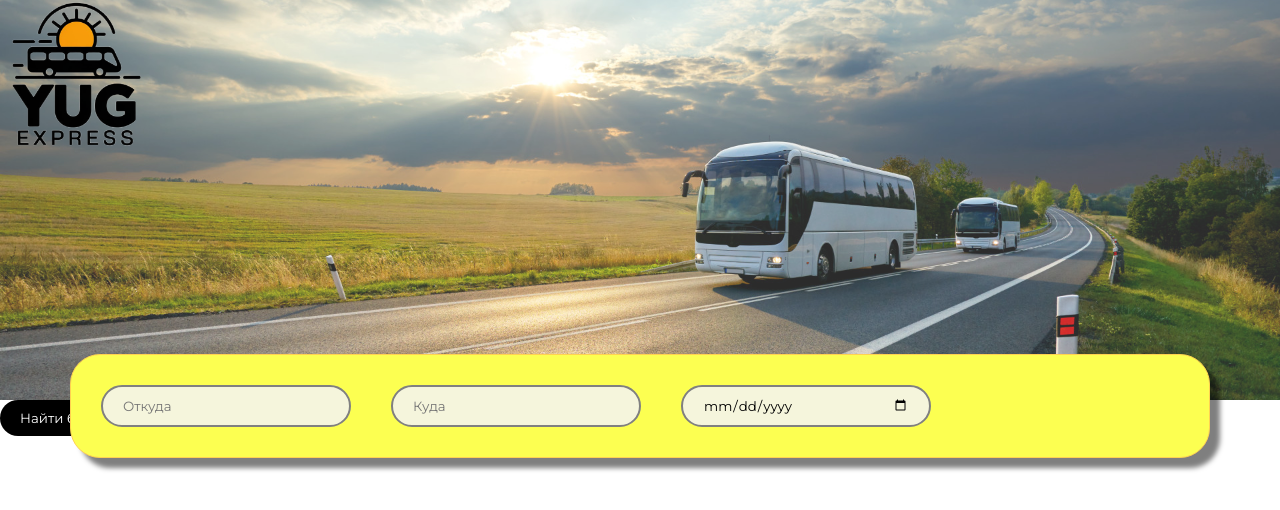
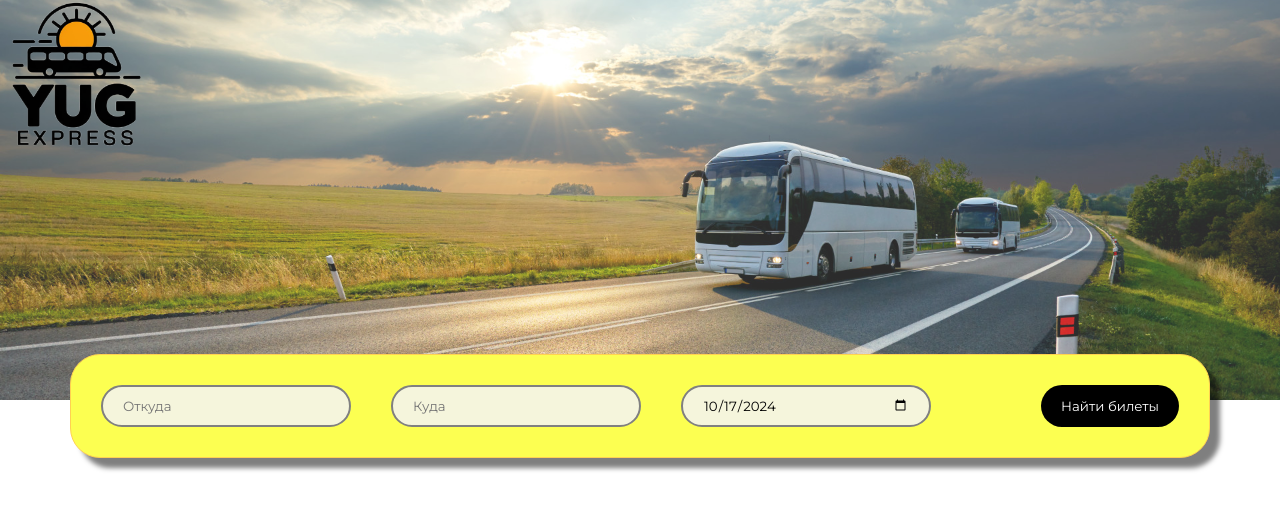
Before and after one commit to Marina3465/bus-station-frontend, a React (Vite) app: page / in a window 1280 px wide. Shown: the top 510 px of the page. Built offline with nearby package versions, Linux system fonts and the light colour scheme.

Commit message:
add input text bus stop

```diff
--- a/package.json
+++ b/package.json
@@ -11,6 +11,7 @@
   },
   "dependencies": {
     "@reduxjs/toolkit": "^2.3.0",
+    "date-fns": "^4.1.0",
     "react": "^18.3.1",
     "react-dom": "^18.3.1",
     "react-redux": "^9.1.2"
--- a/src/components/Button/Button.tsx
+++ b/src/components/Button/Button.tsx
@@ -6,9 +6,9 @@ interface ButtonProps {
     onClick: ()=>void
 }
 
-const Button: FC<ButtonProps> = ({children}, props) => {
+const Button: FC<ButtonProps> = (props) => {
     return (
-        <button className={st['button']} onClick={props.onClick}>{children}</button>
+        <button className={st['button']} onClick={props.onClick}>{props.children}</button>
      );
 }
 
--- a/src/components/Input/Input.tsx
+++ b/src/components/Input/Input.tsx
@@ -3,12 +3,19 @@ import st from './Input.module.css';
 
 interface InputProps {
     placeholder: string,
-    value: string
+    value: string | Date | undefined,
+    type?: string,
+    onChange: (event: React.ChangeEvent<HTMLInputElement>) => void
 }
 
 const Input: FC<InputProps> = (props) => {
+    const formattedValue = props.type === 'date' && props.value instanceof Date
+        ? props.value.toISOString().split('T')[0]
+        : props.value?.toString();
+
     return (
-        <input className={st['input']} type="text" placeholder={props.placeholder} value={props.value} />
+        <input className={st['input']} type={props.type ? props.type : 'text'} placeholder={props.placeholder} value={formattedValue || ''}
+        onChange={props.onChange} />
     );
 }
 
--- a/src/components/InputDate/InputDate.module.css
+++ /dev/null
@@ -1,9 +0,0 @@
-.date-input{
-    width: 250px;
-    padding: 10px 20px;
-    color: black;
-    background-color: beige;
-    border: 2px solid grey;
-    border-radius: 50px;
-    outline: none;
-}
--- a/src/components/InputDate/InputDate.tsx
+++ /dev/null
@@ -1,14 +0,0 @@
-import { FC } from "react";
-import st from './InputDate.module.css';
-
-interface InputDateProps {
-    placeholder: string,
-}
-
-const InputDate: FC<InputDateProps> = (props) => {
-    return (
-        <input className={st['date-input']} type="date" placeholder={props.placeholder}  />
-    );
-}
-
-export default InputDate;
--- a/src/components/Search/Search.tsx
+++ b/src/components/Search/Search.tsx
@@ -1,20 +1,31 @@
-import { FC, ReactNode } from "react";
+import { FC } from "react";
 import st from './Search.module.css';
 import Input from "../Input/Input";
 import Button from "../Button/Button";
-import InputDate from "../InputDate/InputDate";
 
 interface SearchProps {
+    fromCity: string | undefined;
+    setFromCity: (value: string) => void;
+    toCity: string | undefined;
+    setToCity: (value: string) => void;
+    selectedDate: Date;
+    setSelectedDate: (value: Date) => void;
+    onClick: () => void;
 }
 
 const Search: FC<SearchProps> = (props) => {
 
+    const handleGetFrom = (event: React.ChangeEvent<HTMLInputElement>) => {
+        props.setFromCity(event.target.value);
+    }
 
+    const handleGetTo = (event: React.ChangeEvent<HTMLInputElement>) => {
+        props.setToCity(event.target.value);
+    }
 
-    const searchRoutes = () => {
-        // props.trigger({ start_stop_id: 1, end_stop_id: 11, date: '2024-10-17' });
-
-    }
+    const handleDateChange = (event: React.ChangeEvent<HTMLInputElement>) => {
+        props.setSelectedDate(new Date(event.target.value));
+    };
 
     return (
         <div className={st['conteiner']}>
@@ -22,11 +33,11 @@ const Search: FC<SearchProps> = (props) => {
                 <img className={st['logo']} src="/logo.png" alt="Логотип компании" />
                 <div className={st['search-conteiner']}>
                     <div className={st['inputs']}>
-                        <Input placeholder="Откуда" value="" />
-                        <Input placeholder="Куда" value="" />
-                        <InputDate placeholder="Когда" />
+                        <Input placeholder="Откуда" value={props.fromCity} onChange={handleGetFrom} />
+                        <Input placeholder="Куда" value={props.toCity} onChange={handleGetTo} />
+                        <Input placeholder="Когда" value={props.selectedDate} onChange={handleDateChange} type="date" />
                     </div>
-                    {/* <Button onClick={searchRoutes}>Найти билеты</Button> */}
+                    <Button onClick={props.onClick}>Найти билеты</Button>
                 </div>
             </div>
         </div>
--- a/src/pages/Schedule/Schedule.tsx
+++ b/src/pages/Schedule/Schedule.tsx
@@ -1,9 +1,9 @@
-import { FC } from "react";
+import { FC, useState } from "react";
 import Search from "../../components/Search/Search";
+import Cart from "../../components/Cart/Cart";
+import { format } from "date-fns";
 import Loading from "../../components/Loading/Loading";
-import Cart from "../../components/Cart/Cart";
 import { useLazyGetRoutesQuery } from "../../store/api/api";
-import Button from "../../components/Button/Button";
 
 interface ScheduleProps {
 
@@ -21,20 +21,29 @@ export interface IRoutes {
 
 const Schedule: FC<ScheduleProps> = () => {
 
-    const [trigger, { data: routes, error, isLoading }] = useLazyGetRoutesQuery();
+    const [getData, { data: routes, error, isLoading }] = useLazyGetRoutesQuery();
+    // const [getStopName, { data: stopName }] = useLazyGetStopIdQuery();
 
 
+    const [fromCity, setFromCity] = useState<string>();
+    const [toCity, setToCity] = useState<string>();
+    const [selectedDate, setSelectedDate] = useState<Date>(new Date('2024-10-17'));
+
     const searchRoutes = () => {
-        trigger({ start_stop_id: 1, end_stop_id: 11, date: '2024-10-17' });
-
+            getData({ start_stop_name: 'Краснодар', end_stop_name:'Горячий ключ', date: format(selectedDate, 'yyyy-MM-dd') });
     }
-
 
     return (
         <>
-            <Search />
-            <Button onClick={searchRoutes}>Найти билеты</Button>
-
+            <Search
+                onClick={searchRoutes}
+                fromCity={fromCity}
+                setFromCity={setFromCity}
+                toCity={toCity}
+                setToCity={setToCity}
+                selectedDate={selectedDate}
+                setSelectedDate={setSelectedDate}
+            />
             <Cart />
             {routes?.map((r: IRoutes) => {
                 <div key={r.route_id}>
--- a/src/store/api/api.ts
+++ b/src/store/api/api.ts
@@ -2,20 +2,27 @@ import { createApi, fetchBaseQuery } from '@reduxjs/toolkit/query/react';
 import { IRoutes } from '../../pages/Schedule/Schedule';
 
 interface IGetRoutesParametrs {
-    start_stop_id: number,
-    end_stop_id: number,
+    start_stop_name: string,
+    end_stop_name: string,
     date: string
 }
 
 export const api = createApi({
     reducerPath: 'api', // Уникальный ключ для идентификации этого среза состояния
-    baseQuery: fetchBaseQuery({ baseUrl: '/' }), // Базовый URL для всех запросов
+    baseQuery: fetchBaseQuery({ baseUrl: 'http://localhost:5000/' }), // Базовый URL для всех запросов
     endpoints: (builder) => ({
         getRoutes: builder.query<IRoutes[], IGetRoutesParametrs>({
-            query: ({ start_stop_id, end_stop_id, date }) => {
-                return `routes?start_stop_id=${start_stop_id}&end_stop_id=${end_stop_id}&date=${date}`;
-            },
-        })
+            query: (params) => ({
+                url: `routes/`,
+                params: params
+            }),
+        }),
+        // getStopId: builder.query<number, string>({
+        //     query: (params) => ({
+        //         url: `stop/`,
+        //         params: params
+        //     }),
+        // })
 
     }),
 });
```
Also changed, not shown: 1 other file (tests, documents, lock files or other folders).
